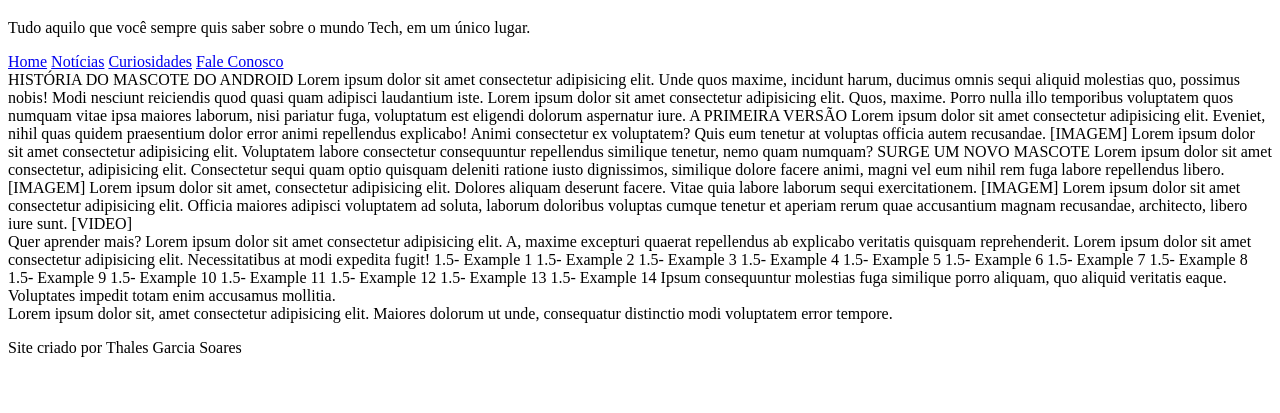
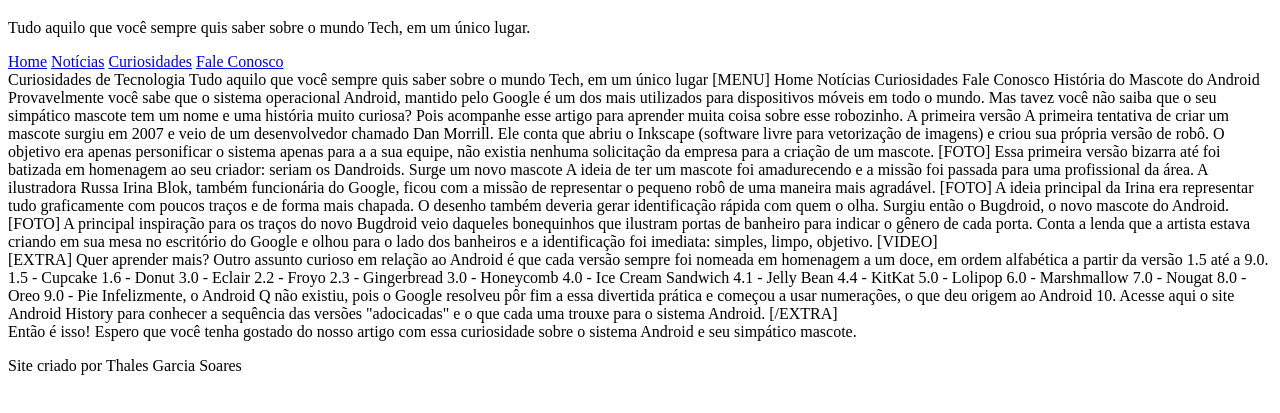
Before and after one commit to thales-garcia/site-android, a plain HTML site: page index.html in a window 1280 px wide. Shown: the part 61-474 px from the top of the page. Drawn offline with Linux system fonts and the light colour scheme.

Commit message:
Adding content and aside in article

```diff
--- a/index.html
+++ b/index.html
@@ -21,56 +21,68 @@
     </nav>
     <main>
         <article>
-            HISTÓRIA DO MASCOTE DO ANDROID
+            Curiosidades de Tecnologia
 
-            Lorem ipsum dolor sit amet consectetur adipisicing elit. Unde quos maxime, incidunt harum, ducimus omnis sequi aliquid molestias quo, possimus nobis! Modi nesciunt reiciendis quod quasi quam adipisci laudantium iste. Lorem ipsum dolor sit amet consectetur adipisicing elit. Quos, maxime. Porro nulla illo temporibus voluptatem quos numquam vitae ipsa maiores laborum, nisi pariatur fuga, voluptatum est eligendi dolorum aspernatur iure.
+            Tudo aquilo que você sempre quis saber sobre o mundo Tech, em um único lugar
 
-            A PRIMEIRA VERSÃO
+            [MENU]
+            Home
+            Notícias
+            Curiosidades
+            Fale Conosco
 
-            Lorem ipsum dolor sit amet consectetur adipisicing elit. Eveniet, nihil quas quidem praesentium dolor error animi repellendus explicabo! Animi consectetur ex voluptatem? Quis eum tenetur at voluptas officia autem recusandae.
+            História do Mascote do Android
 
-            [IMAGEM]
+            Provavelmente você sabe que o sistema operacional Android, mantido pelo Google é um dos mais utilizados para dispositivos móveis em todo o mundo. Mas tavez você não saiba que o seu simpático mascote tem um nome e uma história muito curiosa? Pois acompanhe esse artigo para aprender muita coisa sobre esse robozinho.
 
-            Lorem ipsum dolor sit amet consectetur adipisicing elit. Voluptatem labore consectetur consequuntur repellendus similique tenetur, nemo quam numquam?
+            A primeira versão
 
-            SURGE UM NOVO MASCOTE
+            A primeira tentativa de criar um mascote surgiu em 2007 e veio de um desenvolvedor chamado Dan Morrill. Ele conta que abriu o Inkscape (software livre para vetorização de imagens) e criou sua própria versão de robô. O objetivo era apenas personificar o sistema apenas para a a sua equipe, não existia nenhuma solicitação da empresa para a criação de um mascote.
 
-            Lorem ipsum dolor sit amet consectetur, adipisicing elit. Consectetur sequi quam optio quisquam deleniti ratione iusto dignissimos, similique dolore facere animi, magni vel eum nihil rem fuga labore repellendus libero.
+            [FOTO]
 
-            [IMAGEM]
+            Essa primeira versão bizarra até foi batizada em homenagem ao seu criador: seriam os Dandroids.
 
-            Lorem ipsum dolor sit amet, consectetur adipisicing elit. Dolores aliquam deserunt facere. Vitae quia labore laborum sequi exercitationem.
+            Surge um novo mascote
 
-            [IMAGEM]
+            A ideia de ter um mascote foi amadurecendo e a missão foi passada para uma profissional da área. A ilustradora Russa Irina Blok, também funcionária do Google, ficou com a missão de representar o pequeno robô de uma maneira mais agradável.
 
-            Lorem ipsum dolor sit amet consectetur adipisicing elit. Officia maiores adipisci voluptatem ad soluta, laborum doloribus voluptas cumque tenetur et aperiam rerum quae accusantium magnam recusandae, architecto, libero iure sunt.
+            [FOTO]
+
+            A ideia principal da Irina era representar tudo graficamente com poucos traços e de forma mais chapada. O desenho também deveria gerar identificação rápida com quem o olha. Surgiu então o Bugdroid, o novo mascote do Android.
+
+            [FOTO]
+
+            A principal inspiração para os traços do novo Bugdroid veio daqueles bonequinhos que ilustram portas de banheiro para indicar o gênero de cada porta. Conta a lenda que a artista estava criando em sua mesa no escritório do Google e olhou para o lado dos banheiros e a identificação foi imediata: simples, limpo, objetivo.
 
             [VIDEO]
 
             <aside>
-                Quer aprender mais?
-                Lorem ipsum dolor sit amet consectetur adipisicing elit. A, maxime excepturi quaerat repellendus ab explicabo veritatis quisquam reprehenderit.
-                Lorem ipsum dolor sit amet consectetur adipisicing elit. Necessitatibus at modi expedita fugit!
+                [EXTRA] Quer aprender mais?
+                Outro assunto curioso em relação ao Android é que cada versão sempre foi nomeada em homenagem a um doce, em ordem alfabética a partir da versão 1.5 até a 9.0.
 
-                1.5- Example 1
-                1.5- Example 2
-                1.5- Example 3
-                1.5- Example 4
-                1.5- Example 5
-                1.5- Example 6
-                1.5- Example 7
-                1.5- Example 8
-                1.5- Example 9
-                1.5- Example 10
-                1.5- Example 11
-                1.5- Example 12
-                1.5- Example 13
-                1.5- Example 14
+                1.5 - Cupcake
+                1.6 - Donut
+                3.0 - Eclair
+                2.2 - Froyo
+                2.3 - Gingerbread
+                3.0 - Honeycomb
+                4.0 - Ice Cream Sandwich
+                4.1 - Jelly Bean
+                4.4 - KitKat
+                5.0 - Lolipop
+                6.0 - Marshmallow
+                7.0 - Nougat
+                8.0 - Oreo
+                9.0 - Pie
 
-                Ipsum consequuntur molestias fuga similique porro aliquam, quo aliquid veritatis eaque. Voluptates impedit totam enim accusamus mollitia.
+                Infelizmente, o Android Q não existiu, pois o Google resolveu pôr fim a essa divertida prática e começou a usar numerações, o que deu origem ao Android 10.
+                Acesse aqui o site Android History para conhecer a sequência das versões "adocicadas" e o que cada uma trouxe para o sistema Android.
+                [/EXTRA]
             </aside>
 
-            Lorem ipsum dolor sit, amet consectetur adipisicing elit. Maiores dolorum ut unde, consequatur distinctio modi voluptatem error tempore.
+            Então é isso! Espero que você tenha gostado do nosso artigo com essa curiosidade sobre o sistema Android e seu simpático mascote.
+
 
         </article>
     </main>
```
Also changed, not shown: pacote-projeto/android-site.txt (deleted).
